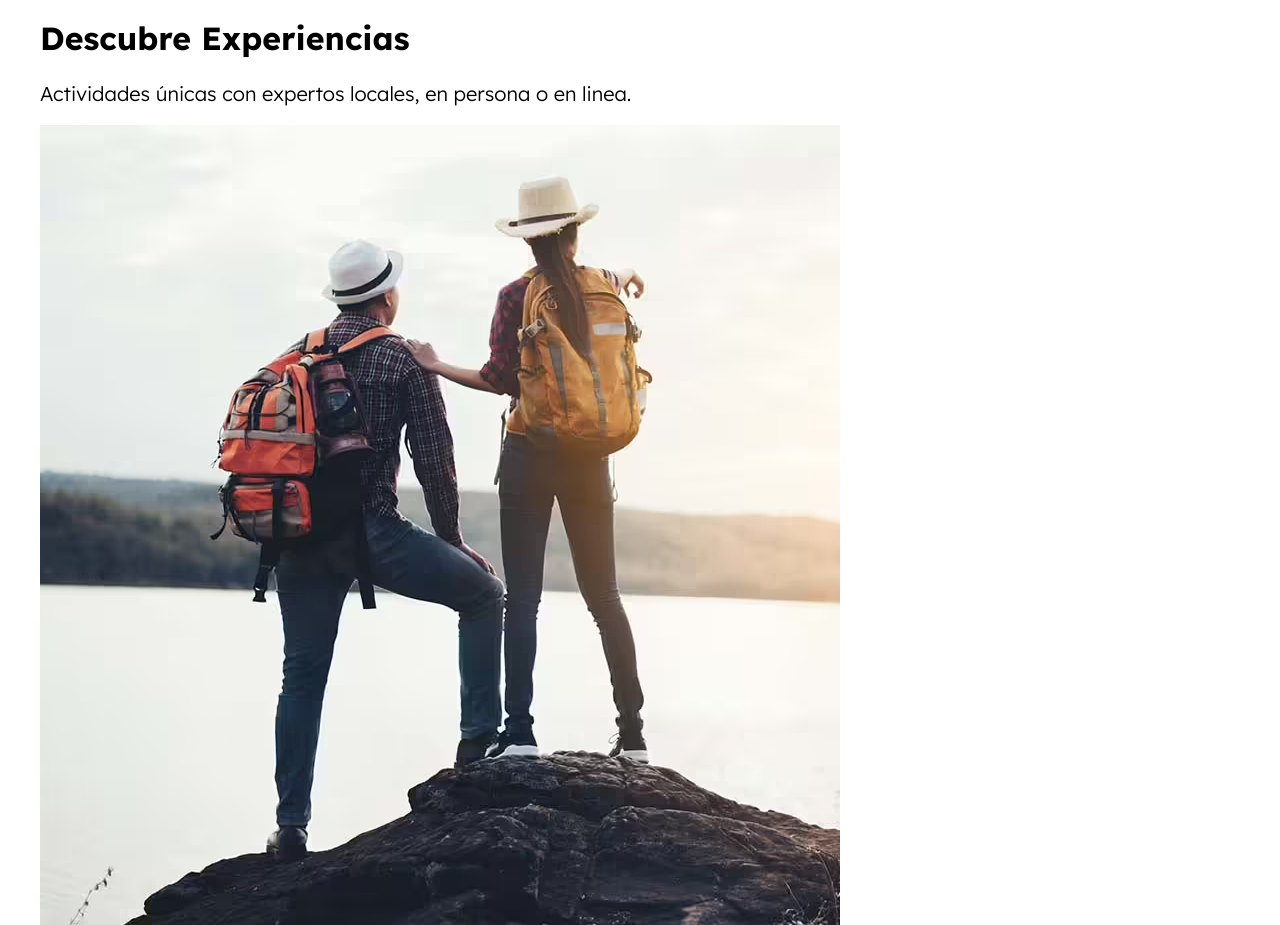
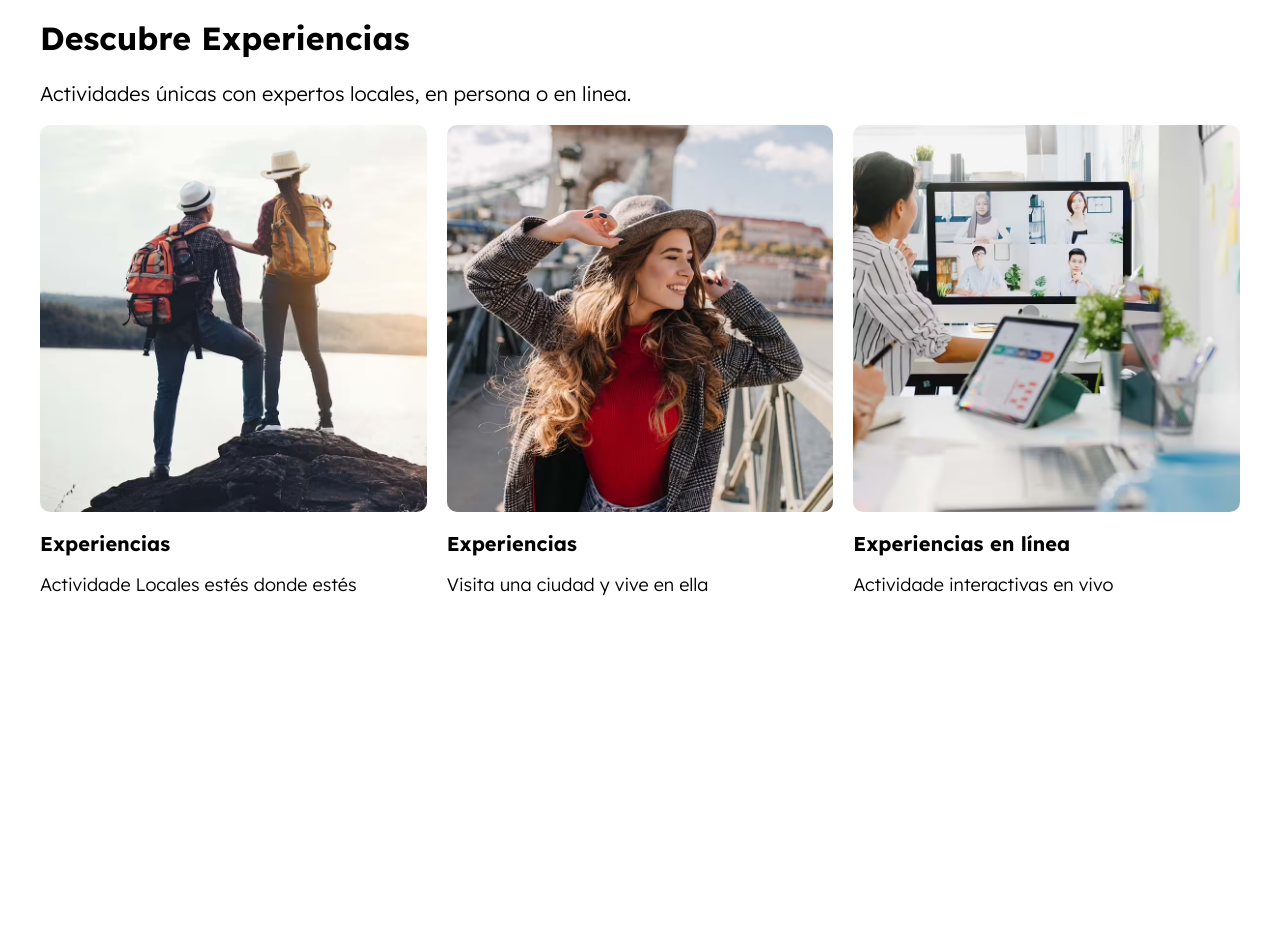
Before and after one commit to LuisMarioSolano/AirBNB, a website: page index.html in a window 1280 px wide. Shown: the part 2180-3105 px from the top of the page. After the commit the page ends 2813 px from the top, so only its background shows below. Drawn offline with Linux system fonts and the light colour scheme.

Commit message:
Style for .experiencias

```diff
--- a/src/scss/base/_mixins.scss
+++ b/src/scss/base/_mixins.scss
@@ -43,7 +43,7 @@
 
 @mixin scrollHorizontal {
     overflow-y: hidden;
-    overflow-x: scroll;
+    overflow-x: auto;
     scroll-snap-type: x mandatory;
 
     > * {
--- /dev/null
+++ b/src/scss/ui/contenido/_experiencias.scss
@@ -0,0 +1,29 @@
+@use 'base/variables' as v;
+@use 'base/mixins' as m;
+
+.experiencias {
+
+    &__listado {
+        display: grid;
+        grid-template-columns: repeat(3, 30rem);
+        column-gap: 2rem;
+        @include m.scrollHorizontal;
+
+        @include m.tablet {
+            @include m.grid(3, 2rem);
+        }
+    }
+}
+
+.experiencia {
+    &__imagen {
+        border-radius: 1rem;
+    }
+    &__titulo {
+        font-weight: 700;
+        font-size: 2rem;
+    }
+    &__descripcion {
+        font-size: 1.8rem;
+    }
+}
--- a/src/scss/ui/contenido/_index.scss
+++ b/src/scss/ui/contenido/_index.scss
@@ -1,3 +1,4 @@
 @forward 'destinos';
 @forward 'lugares';
 @forward 'anfitrion';
+@forward 'experiencias';
```
Also changed, not shown: build/css/app.css, 1 other file.
